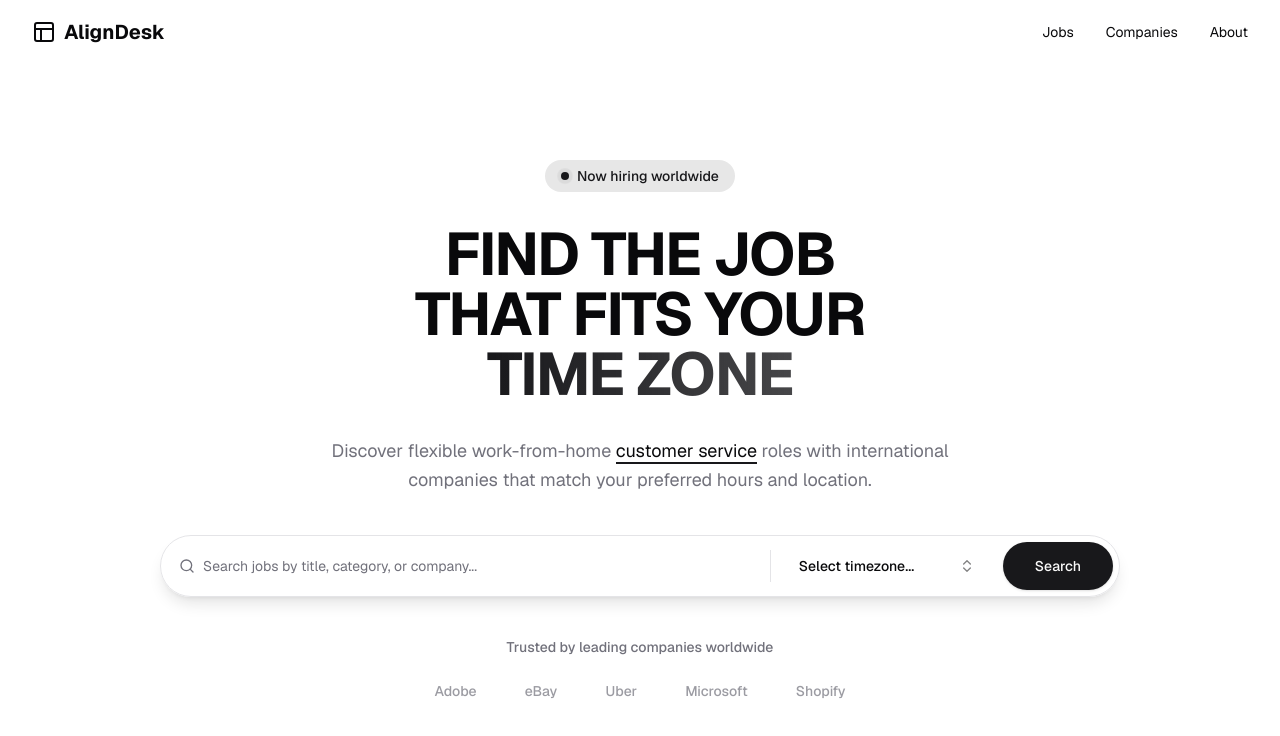
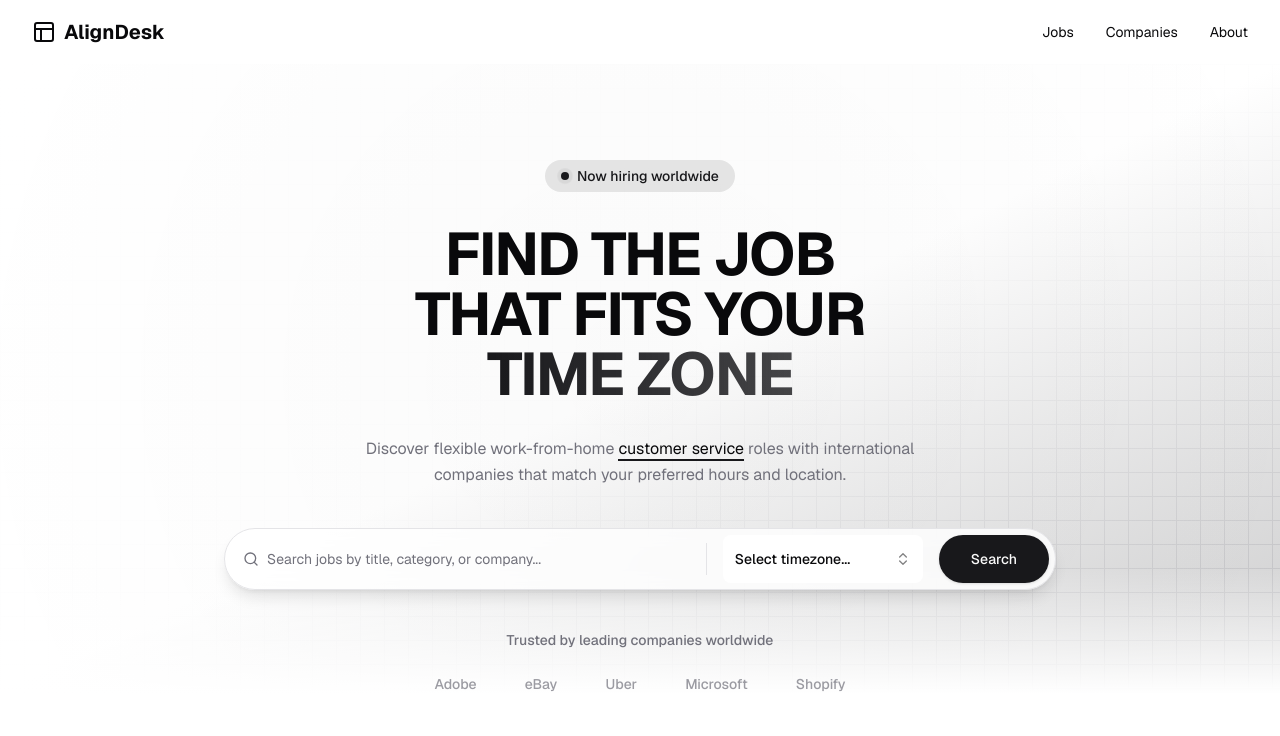
Before and after one commit to katsuragawaa/aligndesk, a Next.js app: page / in a window 1280 px wide. Shown: the top 736 px of the page. Built offline with nearby package versions, Linux system fonts and the light colour scheme.

Commit message:
fix: refine home page layout and adjust text sizing for better visual hierarchy

```diff
--- a/app/page.tsx
+++ b/app/page.tsx
@@ -46,9 +46,15 @@ export default function Home() {
   const [value, setValue] = useState("");
 
   return (
-    <div className="bg-background min-h-screen">
+    <div className="min-h-screen">
       <section className="relative overflow-hidden pt-16 md:pt-24">
-        <div className="mx-auto w-full max-w-5xl px-4 sm:px-6 lg:px-8">
+        <div className="absolute inset-0 -z-10">
+          <div className="absolute inset-0 bg-[linear-gradient(to_right,var(--border)_1px,transparent_1px),linear-gradient(to_bottom,var(--border)_1px,transparent_1px)] bg-[size:24px_24px]" />
+          <div className="from-background via-background/95 to-primary/20 absolute inset-0 bg-gradient-to-br" />
+          <div className="absolute inset-0 bg-[radial-gradient(circle_at_50%_50%,rgba(0,0,0,0.02)_0%,transparent_100%)]" />
+          <div className="from-background absolute inset-x-0 bottom-0 h-32 bg-gradient-to-t to-transparent" />
+        </div>
+        <div className="mx-auto w-full max-w-4xl px-4 sm:px-6 lg:px-8">
           <div className="flex flex-col items-center space-y-10">
             <div className="flex w-full flex-col items-center">
               <div className="bg-primary/10 text-primary inline-flex items-center gap-2 rounded-full px-4 py-1.5 text-sm font-medium">
@@ -67,8 +73,8 @@ export default function Home() {
                   TIME ZONE
                 </span>
               </h1>
-              <div className="mt-8 max-w-2xl text-center">
-                <p className="text-muted-foreground text-lg leading-relaxed">
+              <div className="mt-8 max-w-xl text-center">
+                <p className="text-muted-foreground text-base leading-relaxed">
                   Discover flexible work-from-home{" "}
                   <span className="text-foreground after:bg-primary relative after:absolute after:-bottom-0.5 after:left-0 after:h-0.5 after:w-full">
                     customer service
```
